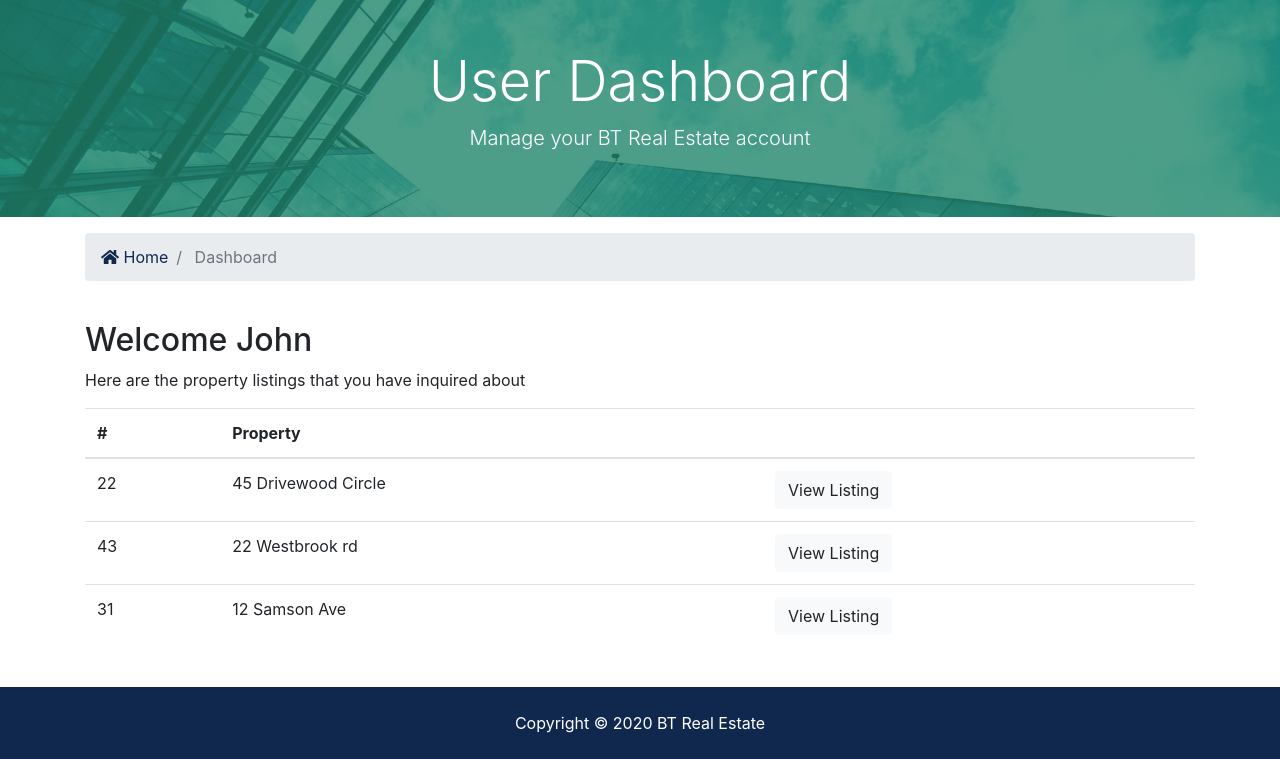
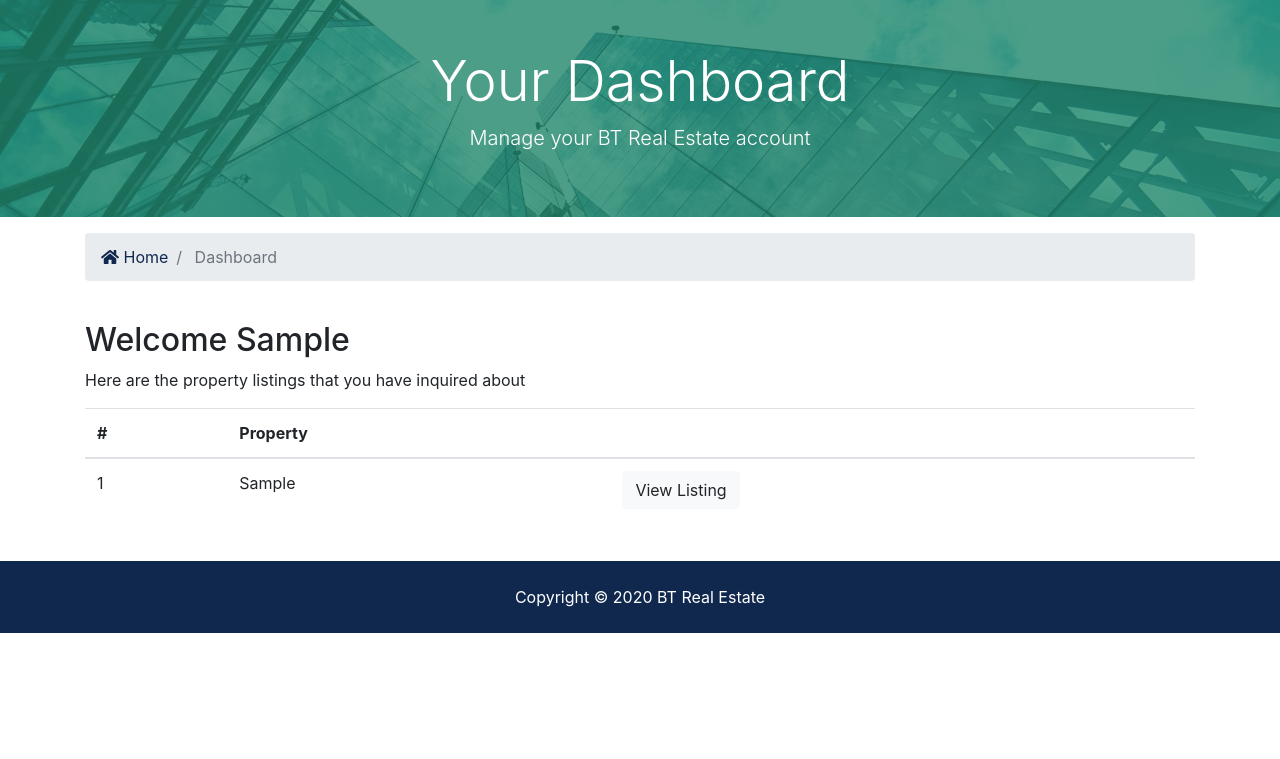
Before and after one commit to PuneetBirdi/real-estate-tutorial, a Django app: page /accounts/dashboard in a window 1280 px wide. Shown: the part 128-887 px from the top of the page. After the commit the page ends 761 px from the top, so only its background shows below. Run offline with Django 3.2, Linux system fonts and the light colour scheme; a user stored in the database is signed in; tables that the repository leaves empty hold one stand-in row (values such as "Sample post"); some libraries are stand-ins or nearby versions.

Commit message:
Added functionality for dashboard.

```diff
--- a/accounts/views.py
+++ b/accounts/views.py
@@ -1,6 +1,7 @@
 from django.shortcuts import render, redirect
 from django.contrib import messages, auth
 from django.contrib.auth.models import User
+from contacts.models import Contact
 
 # Create your views here.
 def register(request):
@@ -61,4 +62,8 @@ def logout(request):
       return redirect('index')
 
 def dashboard(request):
-   return render(request, 'accounts/dashboard.html')
+   user_contacts = Contact.objects.order_by('-contact_date').filter(user_id=request.user.id)
+   context = {
+      'contacts' : user_contacts
+   }
+   return render(request, 'accounts/dashboard.html', context)
--- a/templates/accounts/dashboard.html
+++ b/templates/accounts/dashboard.html
@@ -6,7 +6,7 @@
    <div class="container">
      <div class="row text-center">
        <div class="col-md-12">
-         <h1 class="display-4">User Dashboard</h1>
+         <h1 class="display-4">Your Dashboard</h1>
          <p class="lead">Manage your BT Real Estate account</p>
        </div>
      </div>
@@ -34,7 +34,8 @@
    <div class="container">
      <div class="row">
        <div class="col-md-12">
-         <h2>Welcome John</h2>
+         <h2>Welcome {{user.first_name}}</h2>
+         {% if contacts %}
           <p>Here are the property listings that you have inquired about</p>
           <table class="table">
             <thead>
@@ -45,29 +46,20 @@
               </tr>
             </thead>
             <tbody>
+              {% for contact in contacts %}
                 <tr>
-               <td>22</td>
-               <td>45 Drivewood Circle</td>
+                  <td>{{contact.id}}</td>
+                  <td>{{contact.listing}}</td>
                   <td>
-                 <a class="btn btn-light" href="#">View Listing</a>
+                    <a class="btn btn-light" href="{% url 'listing' contact.listing_id %}">View Listing</a>
                   </td>
                 </tr>
-             <tr>
-               <td>43</td>
-               <td>22 Westbrook rd</td>
-               <td>
-                 <a class="btn btn-light" href="#">View Listing</a>
-               </td>
-             </tr>
-             <tr>
-               <td>31</td>
-               <td>12 Samson Ave</td>
-               <td>
-                 <a class="btn btn-light" href="#">View Listing</a>
-               </td>
-             </tr>
+              {% endfor %}
             </tbody>
           </table>
+          {% else %}
+            <p>You have not made any contacts.</p>
+          {% endif %}
        </div>
      </div>
    </div>
```
Lines whose indentation alone changed are shown as unchanged.
